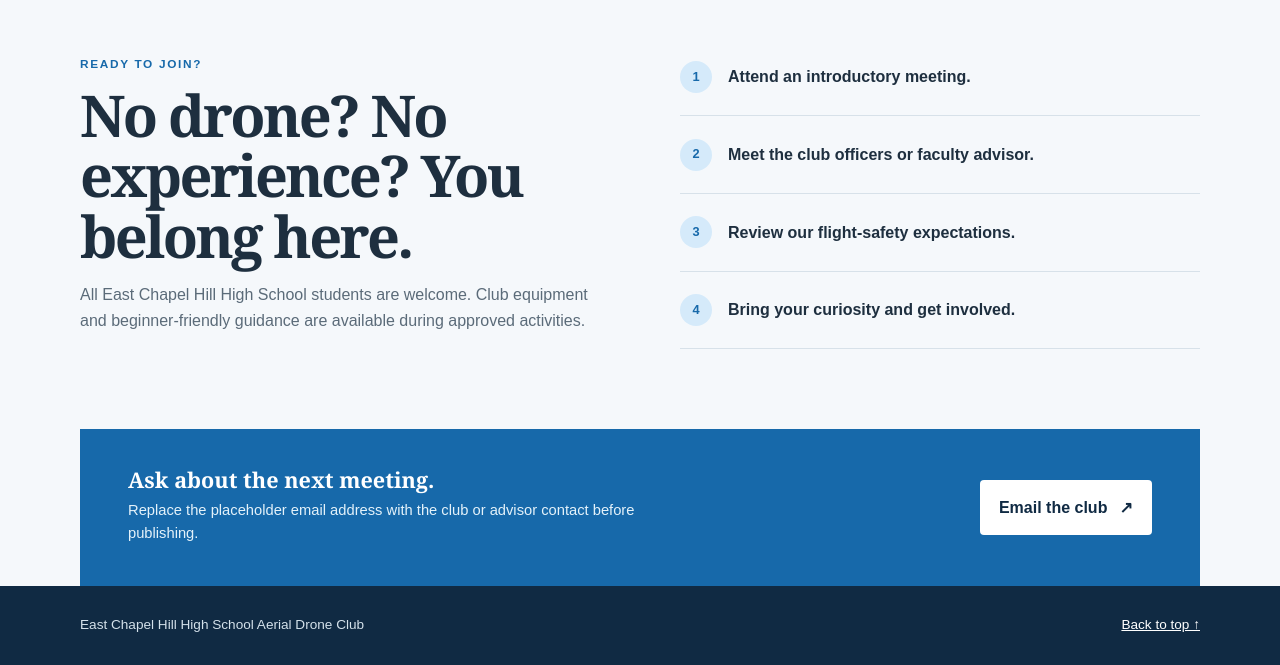
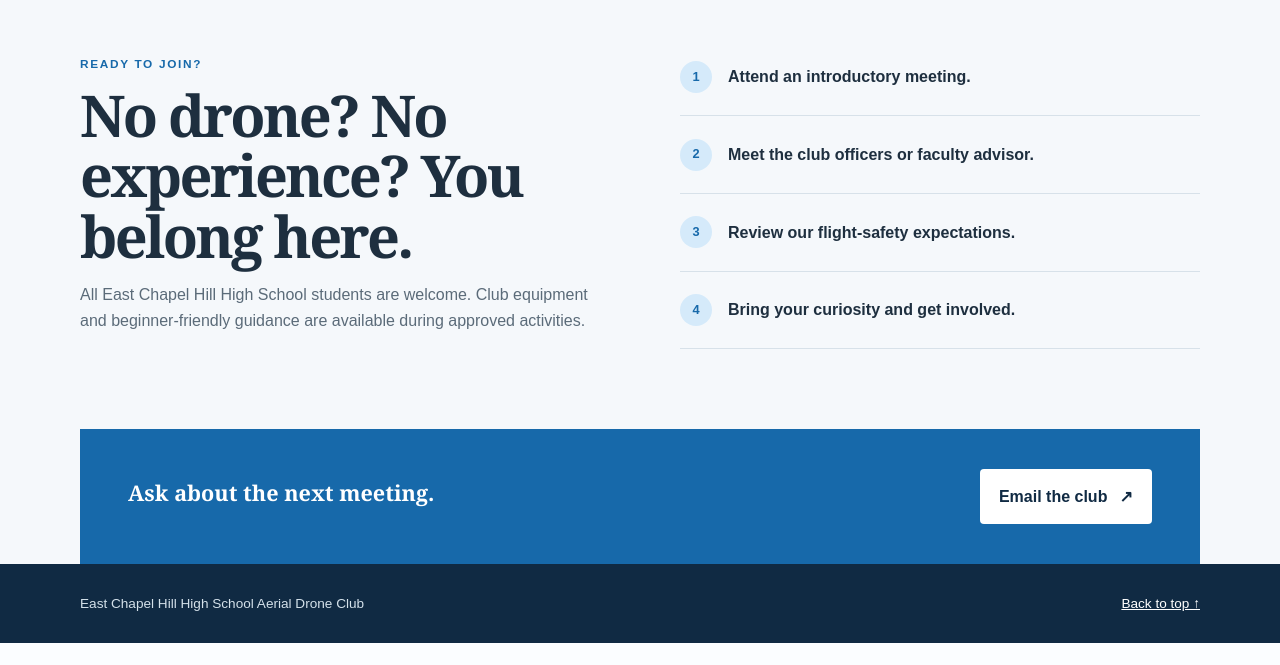
Before and after one commit to andrew53627-dev/andrew53627.github.io, a plain HTML site: page index.html in a window 1280 px wide. Shown: the part 2393-3058 px from the top of the page. After the commit the page ends 3036 px from the top, so only its background shows below. Drawn offline with Linux system fonts and the light colour scheme.

Commit message:
Change club contact email to andrew53627@gmail.com
Updated the contact email for the club in the join section.

```diff
--- a/index.html
+++ b/index.html
@@ -55,7 +55,7 @@
         <div class="container join-layout"><div><p class="eyebrow">Ready to join?</p><h2>No drone? No experience? You belong here.</h2><p>All East Chapel Hill High School students are welcome. Club equipment and beginner-friendly guidance are available during approved activities.</p></div>
           <ol class="join-steps"><li><span>1</span>Attend an introductory meeting.</li><li><span>2</span>Meet the club officers or faculty advisor.</li><li><span>3</span>Review our flight-safety expectations.</li><li><span>4</span>Bring your curiosity and get involved.</li></ol>
         </div>
-        <div class="container contact-card"><div><h3>Ask about the next meeting.</h3><p>Replace the placeholder email address with the club or advisor contact before publishing.</p></div><a class="button button-light" href="mailto:REPLACE-WITH-CLUB-EMAIL">Email the club <span aria-hidden="true">↗</span></a></div>
+        <div class="container contact-card"><div><h3>Ask about the next meeting.</h3></div><a class="button button-light" href="mailto:andrew53627@gmail.com">Email the club <span aria-hidden="true">↗</span></a></div>
       </section>
     </main>
     <footer class="site-footer"><div class="container"><p>East Chapel Hill High School Aerial Drone Club</p><a href="#home">Back to top ↑</a></div></footer>
```
